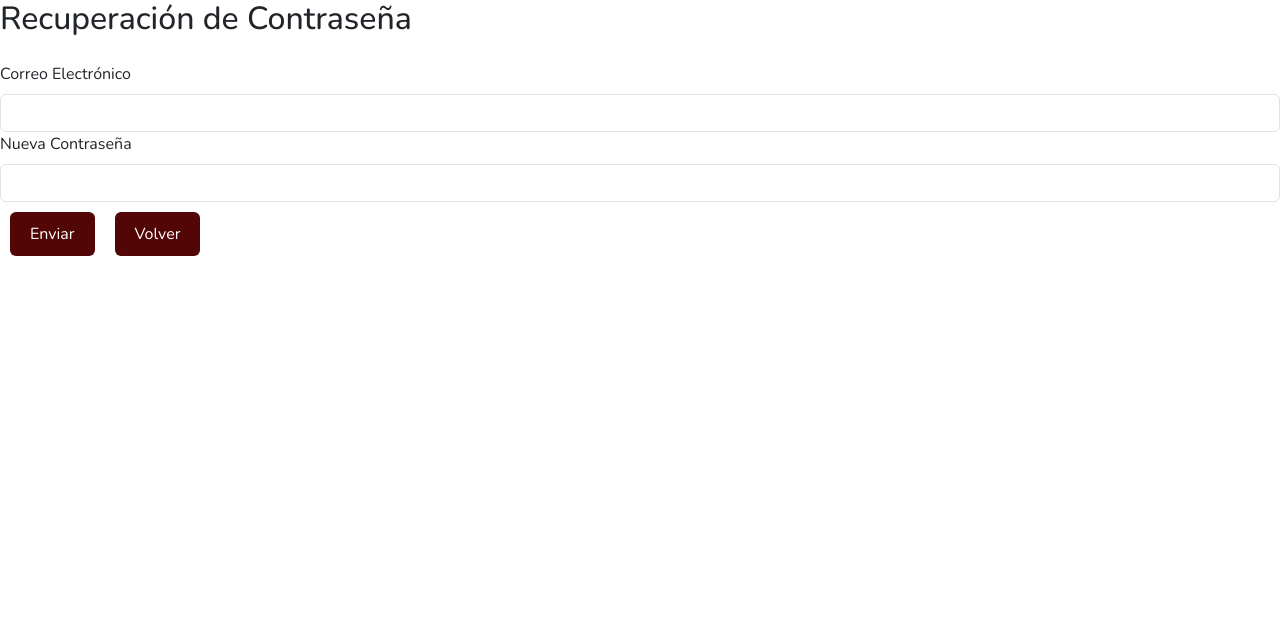
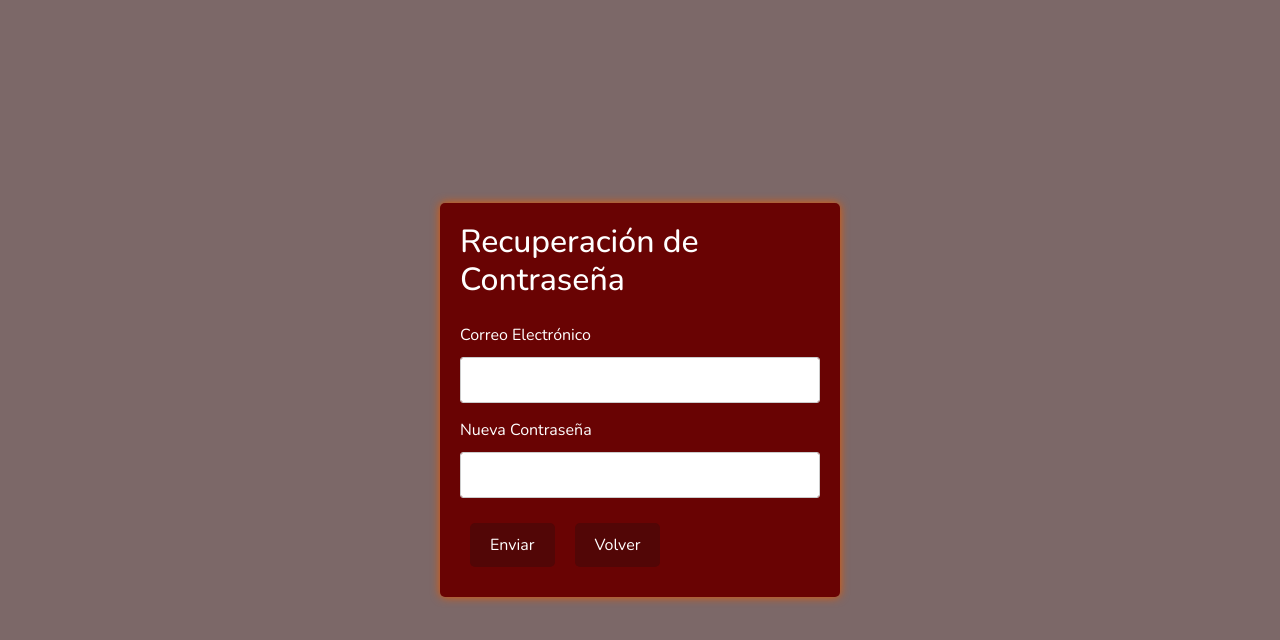
Before and after one commit to EmanuelFMontenegro/Fenix, a React (Vite) app in the folder Frontend/: page /forgot-password in a window 1280 px wide. Shown: the top 640 px of the page. Built offline with nearby package versions, Linux system fonts and the light colour scheme.

Commit message:
estilos emparejados

```diff
--- a/Frontend/src/components/ForgotPassword.jsx
+++ b/Frontend/src/components/ForgotPassword.jsx
@@ -1,7 +1,8 @@
 import React, { useState } from 'react';
 import { Form, Button } from 'react-bootstrap';
 import axios from 'axios';
-import { useNavigate } from 'react-router-dom'; // Importa useNavigate
+import { useNavigate } from 'react-router-dom';
+import '../styles/ForgotPassword.css'
 
 function ForgotPassword() {
   const [formData, setFormData] = useState({
@@ -17,7 +18,7 @@ function ForgotPassword() {
     });
   };
 
-  const navigate = useNavigate(); // Inicializa la función navigate
+  const navigate = useNavigate();
 
   const handleSubmit = async (e) => {
     e.preventDefault();
@@ -25,7 +26,7 @@ function ForgotPassword() {
       if (formData.correo.trim() !== '' && formData.pass.trim() !== '') {
         const response = await axios.post('/forgot-pass', {
           correo: formData.correo,
-          pass: formData.pass, // Agregamos la nueva contraseña
+          pass: formData.pass,
         });
 
         if (response.data.success === true) {
--- a/Frontend/src/styles/AdminRegistration.css
+++ b/Frontend/src/styles/AdminRegistration.css
@@ -82,54 +82,3 @@ a {
   text-align: center;
   margin-top: 15px;
 }
-/* Estilos para el mensaje de registro exitoso */
-.success-message {
-  color: #fff;
-  text-align: center;
-  margin-top: 15px;
-}
-
-.btn-custom:focus{
-  background-color: #ee660b;
-}
-
-
-
-
-
-
-
-/* Estilos para los modales de React Bootstrap */
-.modal-content {
-  background-color: #520606;
-  border: none;
-  border-radius: 5px;
-  box-shadow: 0px 0px 10px rgba(216, 3, 3, 0.973);
-  color: #fff;
-}
-
-.modal-header {
-  background-color: #e75804;
-  color: #fff;
-  border: none;
-}
-
-.modal-body {
- background-color: #520606;
-}
-
-.modal-footer {
-  background-color: #e75804;
-  color: #fff;
-  border: none;
-}
-
-/* Estilos para el botón de cierre (close button) en el encabezado del modal */
-.close {
-  color: #ff0303;
-}
-
-/* Estilos para el fondo oscurecido detrás del modal (modal backdrop) */
-.modal-backdrop {
-  background-color: rgba(0, 0, 0, 0.5);
-}
--- /dev/null
+++ b/Frontend/src/styles/ForgotPassword.css
@@ -0,0 +1,43 @@
+.forgot-pass-container {
+    display: flex;
+    justify-content: center;
+    align-items: center;
+    height: 100vh;
+    background-color: #7c6868;
+  }
+
+  .forgot-pass-form {
+    background-color: #690303;
+    padding: 20px;
+    max-width: 400px;
+    width: 90%;
+    border-radius: 5px;
+    box-shadow: 0px 0px 10px #e75804;
+    color: white; /* Se agrega el color del texto */
+  }
+
+  .forgot-pass-label {
+    margin-bottom: 10px;
+    color: white; /* Se agrega el color del texto */
+  }
+
+  .forgot-pass-input {
+    width: 100%;
+    padding: 10px;
+    margin-bottom: 15px;
+    border: 1px solid #ccc;
+    border-radius: 3px;
+  }
+
+  .btn-custom {
+    background-color: #520606;
+    padding: 10px 20px;
+    margin: 10px;
+    color: #fff;
+    border: none;
+    border-radius: 5px;
+  }
+
+  .btn-custom:hover {
+    background-color: #860808;
+  }
--- a/Frontend/src/styles/Login.css
+++ b/Frontend/src/styles/Login.css
@@ -26,10 +26,6 @@
   min-height: 100vh;
 }
 
-
-
-
-
 /* Media query para dispositivos con ancho menor o igual a 768px */
 @media (max-width: 768px) {
   .bg-custom {
```
